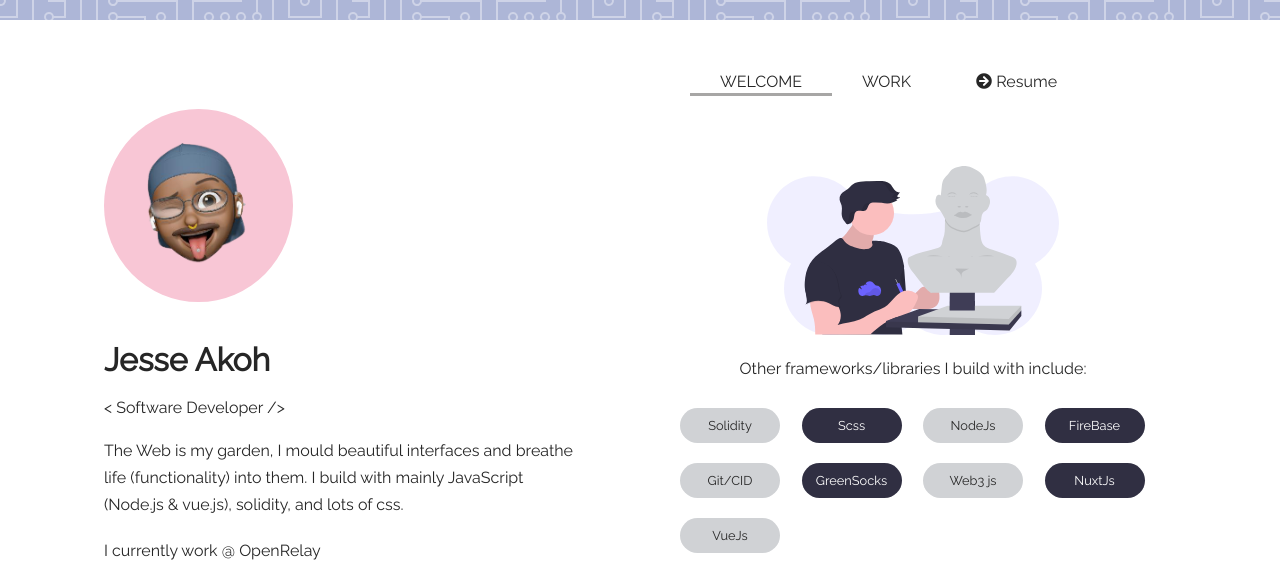
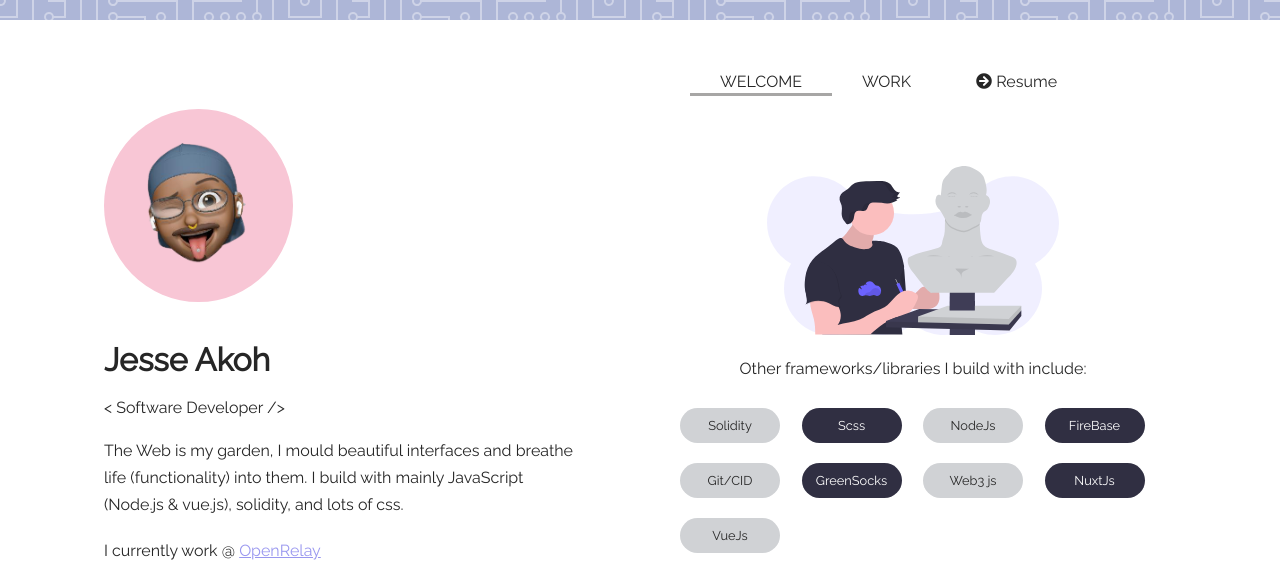
Before and after one commit to Akohjesse/jesse-akoh-v1, a website: page index.html in a window 1280 px wide. Shown: the top 582 px of the page. Drawn offline with nearby package versions, Linux system fonts and the light colour scheme; some packages are replaced by stand-ins of ours; a script that the page names is missing.

Commit message:
adding ORBS to portfolio

```diff
--- a/Css/main.css
+++ b/Css/main.css
@@ -14,7 +14,7 @@ body {
 }
 
 .coloredTxt {
-  color: rgb(109, 175, 109);
+  color: #9997ef;
 }
 
 main {
--- a/index.html
+++ b/index.html
@@ -91,7 +91,7 @@
 
             </p>
             <br>
-            <p>I currently work @ OpenRelay</p>
+            <p>I currently work @ <a class="coloredTxt" href="https://openrelay.xyz">OpenRelay</a></p>
           </div>
           <!--End of the more text class-->
         </div>
```
Also changed, not shown: 4 other files.
